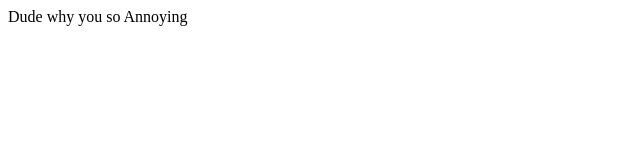
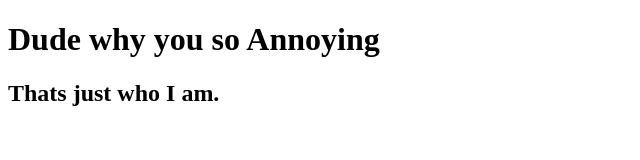
Before and after one commit to orovinskiy/donut, a plain HTML site: page index.html in a window 1280 px wide. Shown: the whole page, without its empty margins (0-640 px from the left). Drawn offline with Linux system fonts and the light colour scheme.

Commit message:
added an h2

```diff
--- a/index.html
+++ b/index.html
@@ -5,6 +5,8 @@
     <title>Mini pull</title>
 </head>
 <body>
-    <hi>Dude why you so Annoying</hi>
+    <h1>Dude why you so Annoying</h1>
+    <h2>Thats just who I am.</h2>
+
 </body>
 </html>
```
